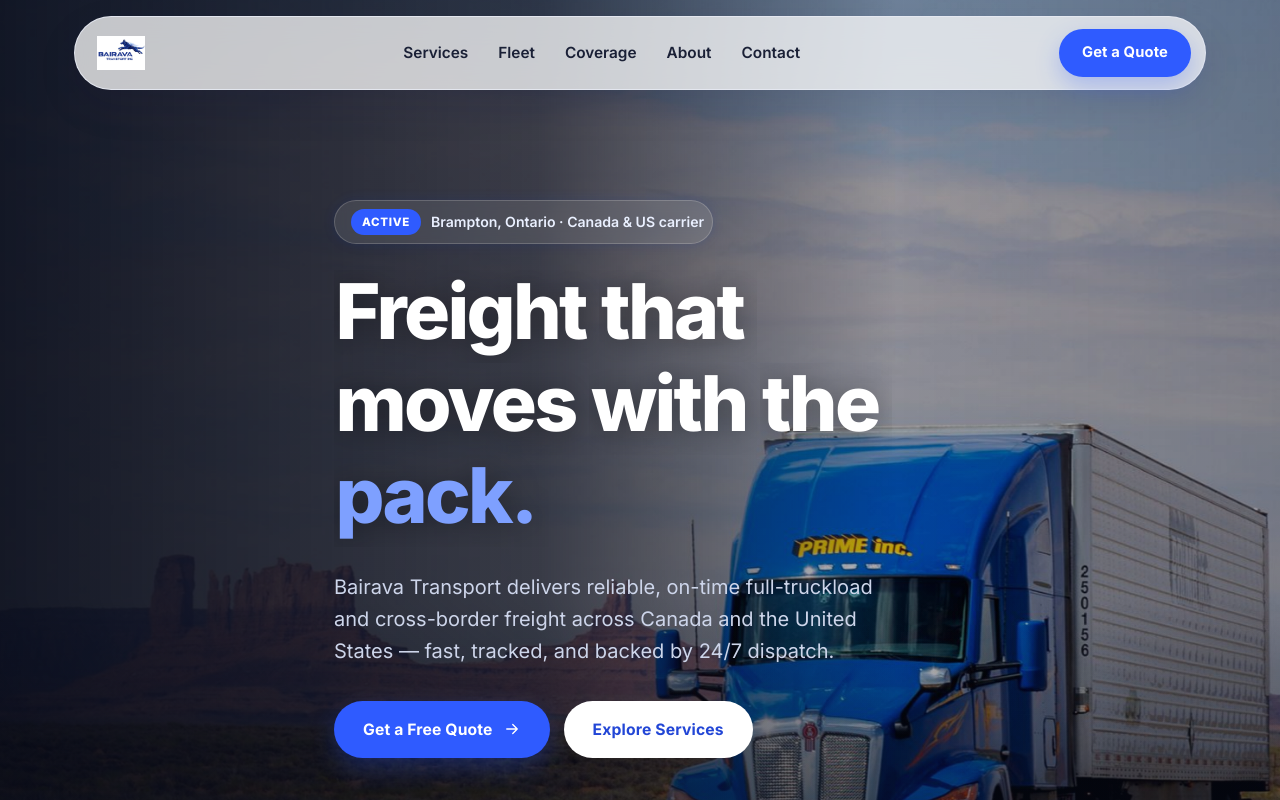
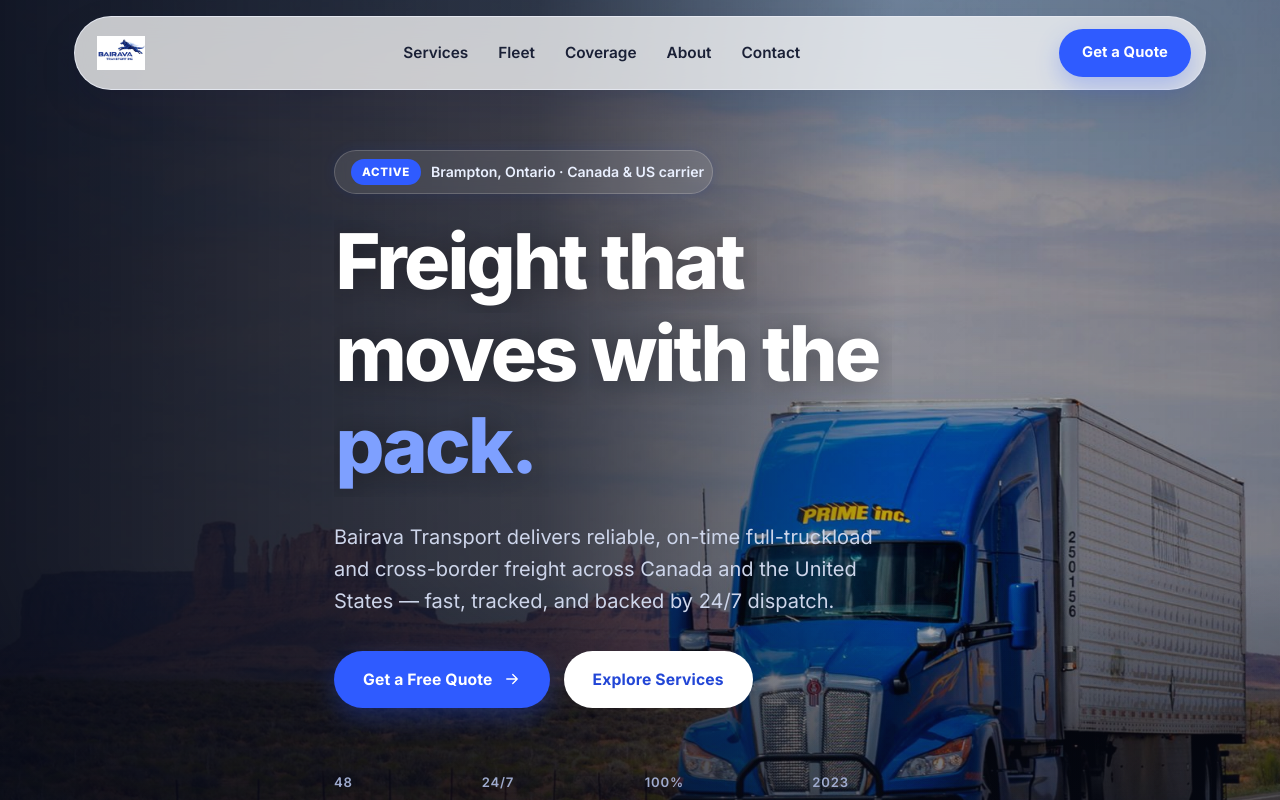
Before and after one commit to bairavatransportinc/Website, a Next.js app: page / in a window 1280 px wide. Shown: the top 800 px of the page. Built offline with nearby package versions, Linux system fonts and the light colour scheme.

Commit message:
Tune hero banner height (80vh) and mobile hero polish

```diff
--- a/app/globals.css
+++ b/app/globals.css
@@ -254,10 +254,10 @@ section {
 /* ---------- Hero (full-width truck banner) ---------- */
 .hero {
   position: relative;
-  padding: 200px 0 80px;
+  padding: 150px 0 70px;
   overflow: hidden;
   background: var(--ink);
-  min-height: 92vh;
+  min-height: 80vh;
   display: flex;
   align-items: center;
 }
```
